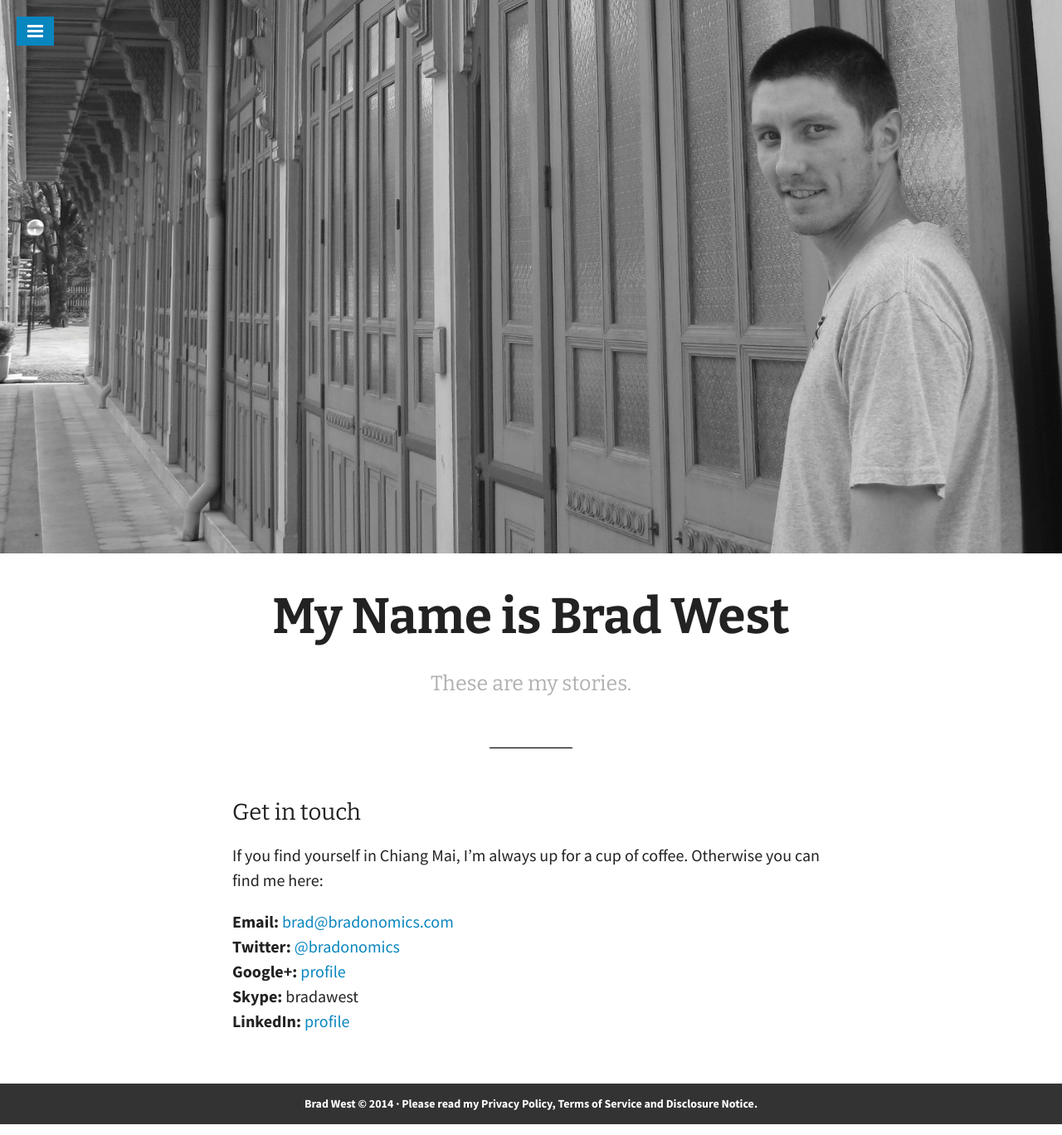
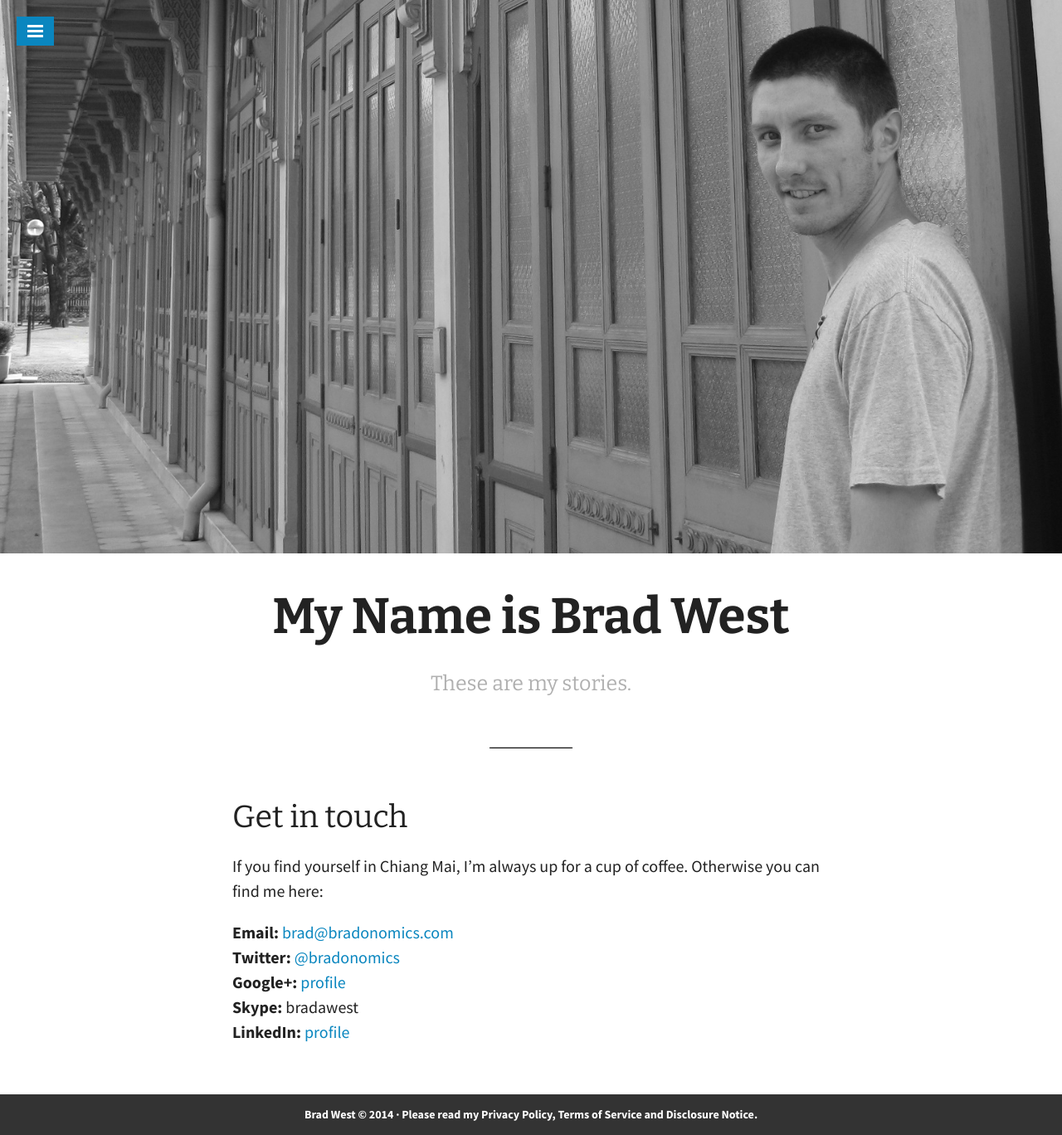
Before and after one commit to snowdj/bradonomics.github.io, a Jekyll site: the page built from about.md, in a window 1280 px wide. Shown: the whole page at 83% size. Built offline with Jekyll 4.4.1, drawn with Linux system fonts in a browser that asks for light colours; some web fonts are replaced.

Commit message:
Updated H Tag

```diff
--- a/about.md
+++ b/about.md
@@ -9,7 +9,7 @@ image: bradonomics-cover.jpg
 teaser:
 ---
 
-### Get in touch
+## Get in touch
 
 If you find yourself in Chiang Mai, I'm always up for a cup of coffee. Otherwise you can find me here:
 
```
